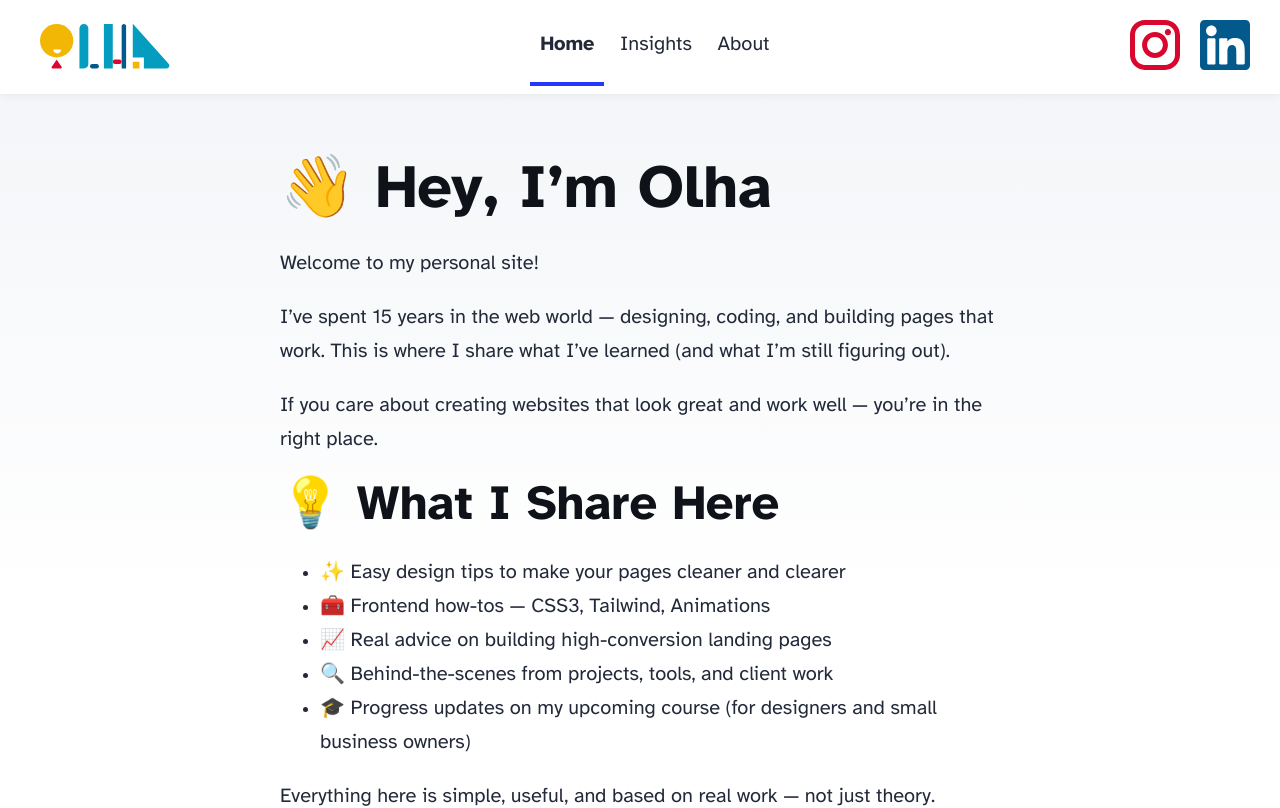
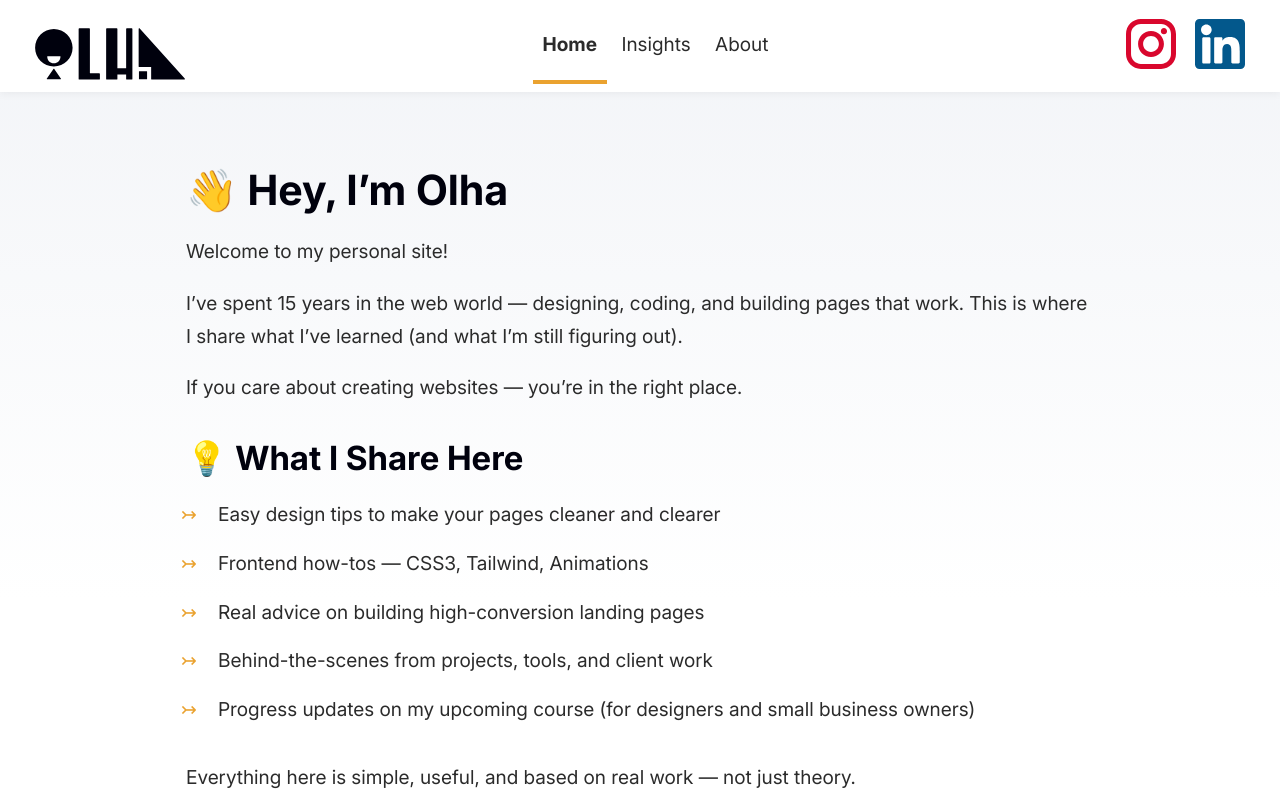
Before and after one commit to Olha-Studio/insights, an Astro site: page / in a window 1280 px wide. Shown: the top 808 px of the page. Built offline with nearby package versions, Linux system fonts and the light colour scheme; Astro itself is replaced by a stand-in of ours.

Commit message:
home page corrections

```diff
--- a/src/components/Header.astro
+++ b/src/components/Header.astro
@@ -10,73 +10,18 @@ import { SITE_TITLE } from '../consts';
         <svg
           width="150"
           style="max-width: 200px; height: auto; vertical-align: middle"
-          viewBox="0 0 270 110"
+          viewBox="0 0 240 83"
           xmlns="http://www.w3.org/2000/svg"
           aria-hidden="true"
           focusable="false"
         >
-          <path
-            d="M105,22.5v64c0,4.42-3.58,8-8,8h-7.5c-.28,0-.5-.22-.5-.5V22.5c0-4.42,3.58-8,8-8h0c4.42,0,8,3.58,8,8Z"
-            style="fill: #049dbf"
-          />
-          <path
-            d="M245.77,94.5h-40.27c-.28,0-.5-.22-.5-.5v-19c0-.28-.22-.5-.5-.5h-19c-.28,0-.5-.22-.5-.5V15.02c0-.46.57-.68.87-.33l63.62,71.47c2.89,3.22.61,8.35-3.72,8.35Z"
-            style="fill: #049dbf"
-          />
-          <rect
-            x="185"
-            y="82.5"
-            width="12"
-            height="12"
-            rx=".5"
-            ry=".5"
-            style="fill: #f2b705"
-          />
-          <path
-            d="M48,14.5c-16.57,0-30,13.43-30,30s13.43,30,30,30,30-13.43,30-30-13.43-30-30-30Z"
-            style="fill: #f2b705"
-          />
-          <path
-            d="M56.06,60.38c0,3.9-3.16,7.06-7.06,7.06s-7.06-3.16-7.06-7.06c0,0,14.12,0,14.12,0Z"
-            style="fill: #fff"
-          />
-          <rect
-            x="108"
-            y="86.5"
-            width="16"
-            height="8"
-            rx="4"
-            ry="4"
-            style="fill: #03588c"
-          />
-          <rect
-            x="149"
-            y="78.5"
-            width="16"
-            height="8"
-            rx="4"
-            ry="4"
-            style="fill: #d9072d"
-          />
-          <path
-            d="M47.59,79.1l-8.43,12.27c-.91,1.33.04,3.13,1.65,3.13h14.4c1.61,0,2.56-1.81,1.65-3.13l-8.43-12.27c-.2-.29-.63-.29-.82,0Z"
-            style="fill: #d9072d"
-          />
-          <rect
-            x="133"
-            y="14.5"
-            width="16"
-            height="80"
-            rx=".5"
-            ry=".5"
-            style="fill: #049dbf"
-          />
-          <path
-            d="M133,50.5h75.5c.28,0,.5.22.5.5v7c0,.28-.22.5-.5.5h-75.5c-2.21,0-4-1.79-4-4h0c0-2.21,1.79-4,4-4Z"
-            transform="translate(223.5 -114.5) rotate(90)"
-            style="fill: #03588c"
-          />
-        </svg>
+    <path d="M239.58,80.83L167.58.83c-.19-.21-.47-.33-.74-.33-.12,0-.24.02-.36.07-.39.15-.64.52-.64.93v60c0,.55.45,1,1,1h19v19c0,.55.45,1,1,1h52c.4,0,.75-.23.91-.59s.09-.78-.17-1.08Z" style="fill: #00010d;"/>
+  <rect x="166.33" y="69" width="13" height="13" rx=".5" ry=".5" style="fill: #00010d;"/>
+  <path d="M30.16,1.5C13.59,1.5.16,14.93.16,31.5s13.43,30,30,30,30-13.43,30-30S46.73,1.5,30.16,1.5ZM30.16,56.44c-5.82,0-10.56-4.73-10.56-10.56,0-.28.22-.5.5-.5h20.13c.28,0,.5.22.5.5,0,5.83-4.74,10.56-10.57,10.56Z" style="fill: #00010d;"/>
+  <path d="M102.83,72.5h-15V1.5c0-.55-.45-1-1-1h-16c-.55,0-1,.45-1,1v80c0,.55.45,1,1,1h32c.55,0,1-.45,1-1v-8c0-.55-.45-1-1-1Z" style="fill: #00010d;"/>
+  <path d="M30.58,65.22c-.19-.27-.64-.27-.82,0l-11,16c-.1.15-.12.35-.03.52.09.17.26.27.44.27h22c.19,0,.36-.1.44-.27.09-.16.07-.36-.03-.52l-11-16Z" style="fill: #00010d;"/>
+  <path d="M154.83.5h-8c-.55,0-1,.45-1,1v63h-14V1.5c0-.55-.45-1-1-1h-16c-.55,0-1,.45-1,1v80c0,.55.45,1,1,1h16c.55,0,1-.45,1-1v-7h14v7c0,.55.45,1,1,1h8c.55,0,1-.45,1-1V1.5c0-.55-.45-1-1-1Z" style="fill: #00010d;"/>
+</svg>
         <span class="sr-only">{SITE_TITLE}</span>
       </a>
     </h2>
@@ -144,7 +89,6 @@ import { SITE_TITLE } from '../consts';
 <style>
   header {
     margin: 0;
-    padding: 0 1em;
     background: white;
     box-shadow: 0 2px 8px rgba(var(--black), 5%);
   }
@@ -161,6 +105,9 @@ import { SITE_TITLE } from '../consts';
     display: flex;
     align-items: center;
     justify-content: space-between;
+    max-width: var(--ws-desktop-width);
+    padding: 0 1rem;
+    margin: 0 auto;
   }
   nav a {
     padding: 1em 0.5em;
--- a/src/pages/index.astro
+++ b/src/pages/index.astro
@@ -8,31 +8,69 @@ import { SITE_TITLE, SITE_DESCRIPTION } from '../consts';
 <!DOCTYPE html>
 <html lang="en">
   <head>
-    <BaseHead title={SITE_TITLE} description={SITE_DESCRIPTION} />
+    <BaseHead title="{SITE_TITLE}" description="{SITE_DESCRIPTION}" />
   </head>
   <body>
     <Header />
+    <style>
+  .tooltip-wrap {
+  position: relative;
+  display: inline-block;
+}
+
+.tooltip-content {
+  position: absolute;
+  top: 120%;
+  left: 50%;
+  transform: translateX(-50%);
+  background: white;
+  color: black;
+  border: 1px solid #ccc;
+  padding: 1em;
+  border-radius: 8px;
+  box-shadow: 0 6px 12px rgba(0, 0, 0, 0.15);
+  opacity: 0;
+  pointer-events: none;
+  transition: opacity 0.2s ease;
+  z-index: 999;
+  min-width: 220px;
+}
+
+/* ✅ Keep visible when hovering either trigger OR tooltip itself */
+.tooltip-wrap:hover .tooltip-content {
+  opacity: 1;
+  pointer-events: auto;
+}
+.tooltip-wrap:hover .trigger {
+  text-decoration: underline;
+  color: var(--accent);
+}
+    </style>
     <main>
-      <h1>👋 Hey, I’m Olha</h1>
+      <div class="tooltip-wrap"><h1>👋 Hey, I’m <span class="trigger">Olha</span></h1>
+         <div class="tooltip-content">
+        <strong>Custom Title</strong>
+        <p>This is a paragraph inside the tooltip.</p>
+        <a href="#">Learn more →</a>
+      </div>
+      </div>
+
       <p>Welcome to my personal site!</p>
       <p>
         I’ve spent 15 years in the web world — designing, coding, and building
         pages that work. This is where I share what I’ve learned (and what I’m
         still figuring out).
       </p>
-      <p>
-        If you care about creating websites that look great and work
-        well — you’re in the right place.
-      </p>
+      <p>If you care about creating websites — you’re in the right place.</p>
       <section>
         <h2>💡 What I Share Here</h2>
         <ul>
-          <li>✨ Easy design tips to make your pages cleaner and clearer</li>
-          <li>🧰 Frontend how-tos — CSS3, Tailwind, Animations</li>
-          <li>📈 Real advice on building high-conversion landing pages</li>
-          <li>🔍 Behind-the-scenes from projects, tools, and client work</li>
+          <li>Easy design tips to make your pages cleaner and clearer</li>
+          <li>Frontend how-tos — CSS3, Tailwind, Animations</li>
+          <li>Real advice on building high-conversion landing pages</li>
+          <li>Behind-the-scenes from projects, tools, and client work</li>
           <li>
-            🎓 Progress updates on my upcoming course (for designers and small
+            Progress updates on my upcoming course (for designers and small
             business owners)
           </li>
         </ul>
@@ -70,9 +108,8 @@ import { SITE_TITLE, SITE_DESCRIPTION } from '../consts';
       <section>
         <h2>🙋‍♀️ A Bit About Me</h2>
         <p>
-          Top Rated UX/UI designer and frontend
-          developer. I’ve worked with clients from all over the world on Upwork
-          and beyond.
+          Top Rated UX/UI designer and frontend developer. I’ve worked with
+          clients from all over the world on Upwork and beyond.
         </p>
         <p>
           🔗
--- a/src/styles/global.css
+++ b/src/styles/global.css
@@ -5,7 +5,18 @@
  */
 
 :root {
-	--accent: #2337ff;
+	--ws-index: calc(1vw + 1vh);
+	--ws-main-color: #00010d;
+	--ws-secondary-color: #2b2b2b;
+	--ws-accen-color: #eaa22f;
+	--ws-desktop-width: 1230px;
+	--ws-content-width: 940px;
+	--ws-tablet-width: 720px;
+	--ws-mobile-width: 480px;
+	--accent: #eaa22f;
+
+
+
 	--accent-dark: #000d8a;
 	--black: 15, 18, 25;
 	--gray: 96, 115, 159;
@@ -17,21 +28,49 @@
 		0 16px 32px rgba(var(--gray), 33%);
 }
 @font-face {
-	font-family: 'Atkinson';
-	src: url('/fonts/atkinson-regular.woff') format('woff');
+	font-family: 'Inter';
+	src: url('/fonts/inter/Inter_18pt-Light.ttf') format('truetype');
+	font-weight: 300;
+	font-style: normal;
+	font-display: swap;
+}
+@font-face {
+	font-family: 'Inter';
+	src: url('/fonts/inter/Inter_18pt-Regular.ttf') format('truetype');
 	font-weight: 400;
 	font-style: normal;
 	font-display: swap;
 }
 @font-face {
-	font-family: 'Atkinson';
-	src: url('/fonts/atkinson-bold.woff') format('woff');
+	font-family: 'Inter';
+	src: url('/fonts/inter/Inter_18pt-Medium.ttf') format('truetype');
+	font-weight: 500;
+	font-style: normal;
+	font-display: swap;
+}
+@font-face {
+	font-family: 'Inter';
+	src: url('/fonts/inter/Inter_18pt-SemiBold.ttf') format('truetype');
+	font-weight: 600;
+	font-style: normal;
+	font-display: swap;
+}
+@font-face {
+	font-family: 'Inter';
+	src: url('/fonts/inter/Inter_18pt-Bold.ttf') format('truetype');
 	font-weight: 700;
 	font-style: normal;
 	font-display: swap;
 }
+@font-face {
+	font-family: 'Inter';
+	src: url('/fonts/inter/Inter_18pt-Black.ttf') format('truetype');
+	font-weight: 900;
+	font-style: normal;
+	font-display: swap;
+}
 body {
-	font-family: 'Atkinson', sans-serif;
+	font-family: 'Inter', sans-serif;
 	margin: 0;
 	padding: 0;
 	text-align: left;
@@ -39,15 +78,16 @@ body {
 	background-size: 100% 600px;
 	word-wrap: break-word;
 	overflow-wrap: break-word;
-	color: rgb(var(--gray-dark));
-	font-size: 20px;
+	color: var(--ws-secondary-color);
+	font-size: 1.2rem;
 	line-height: 1.7;
 }
 main {
-	width: 720px;
-	max-width: calc(100% - 2em);
+	width: var(--ws-content-width);
+	max-width: calc(100% - 2rem);
 	margin: auto;
-	padding: 3em 1em;
+	padding: 3em 1rem;
+	box-sizing: border-box;
 }
 h1,
 h2,
@@ -55,25 +95,27 @@ h3,
 h4,
 h5,
 h6 {
-	margin: 0 0 0.5rem 0;
-	color: rgb(var(--black));
+	margin: 0;
+	padding: 1rem 0 0 0;
+	color: var(--ws-main-color);
 	line-height: 1.2;
 }
-h1 {
-	font-size: 3.052em;
+h1 {font-size: clamp(2rem, calc(var(--ws-index) * 2), 3rem);}
+h2 {font-size: clamp(1.8rem, calc(var(--ws-index) * 1.6), 2.5rem);}
+h3 {font-size: clamp(1.6rem, calc(var(--ws-index) * 1.4), 2.2rem);}
+h4 {font-size: clamp(1.4rem, calc(var(--ws-index) * 1.3), 2rem);}
+ul {
+	list-style-type: none;
+	padding: 0 0 0 1rem;
 }
-h2 {
-	font-size: 2.441em;
+li {
+	padding: 0 0 1rem 1rem;
 }
-h3 {
-	font-size: 1.953em;
+li::marker {
+  content: '↣ ';
+  color: var(--ws-accen-color); /* optional */
 }
-h4 {
-	font-size: 1.563em;
-}
-h5 {
-	font-size: 1.25em;
-}
+
 strong,
 b {
 	font-weight: 700;
@@ -127,14 +169,14 @@ hr {
 	border: none;
 	border-top: 1px solid rgb(var(--gray-light));
 }
-@media (max-width: 720px) {
+/* @media (max-width: 720px) {
 	body {
 		font-size: 18px;
 	}
 	main {
 		padding: 1em;
 	}
-}
+} */
 
 .sr-only {
 	border: 0;
```
Also changed, not shown: src/layouts/BlogPost.astro (+25 -21 lines), src/pages/insights/index.astro (+41 -4 lines), public/assets/insights/blog-placeholder-1.jpg (deleted), public/assets/insights/blog-placeholder-2.jpg (deleted), public/assets/insights/blog-placeholder-4.jpg (deleted), public/assets/insights/blog-placeholder-5.jpg (deleted), public/fonts/inter/Inter_18pt-Black.ttf (added), public/fonts/inter/Inter_18pt-Bold.ttf (added), public/fonts/inter/Inter_18pt-Light.ttf (added), public/fonts/inter/Inter_18pt-Medium.ttf (added), public/fonts/inter/Inter_18pt-Regular.ttf (added), public/fonts/inter/Inter_18pt-SemiBold.ttf (added), src/assets/insights/default-placeholder.jpg (added), src/components/Image.astro (deleted), 2 other files.
